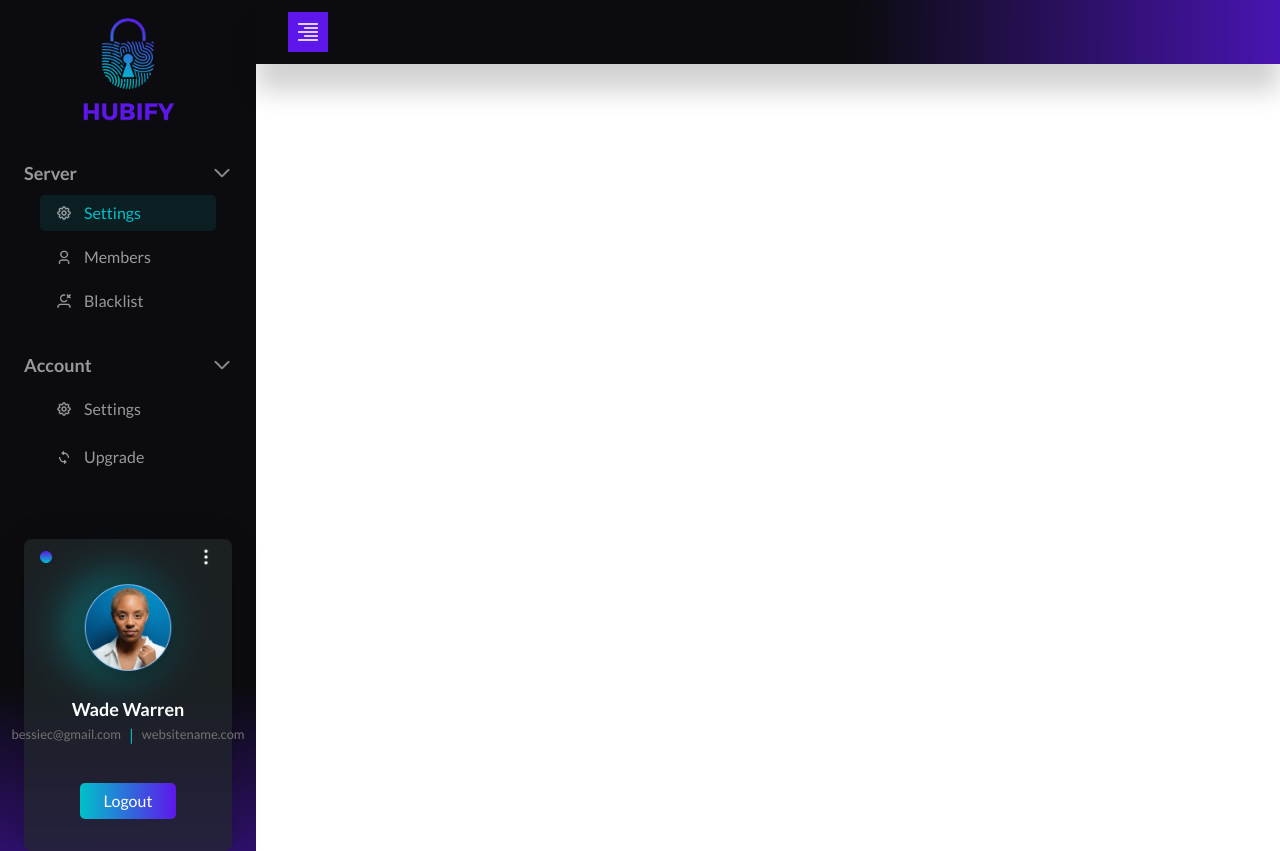
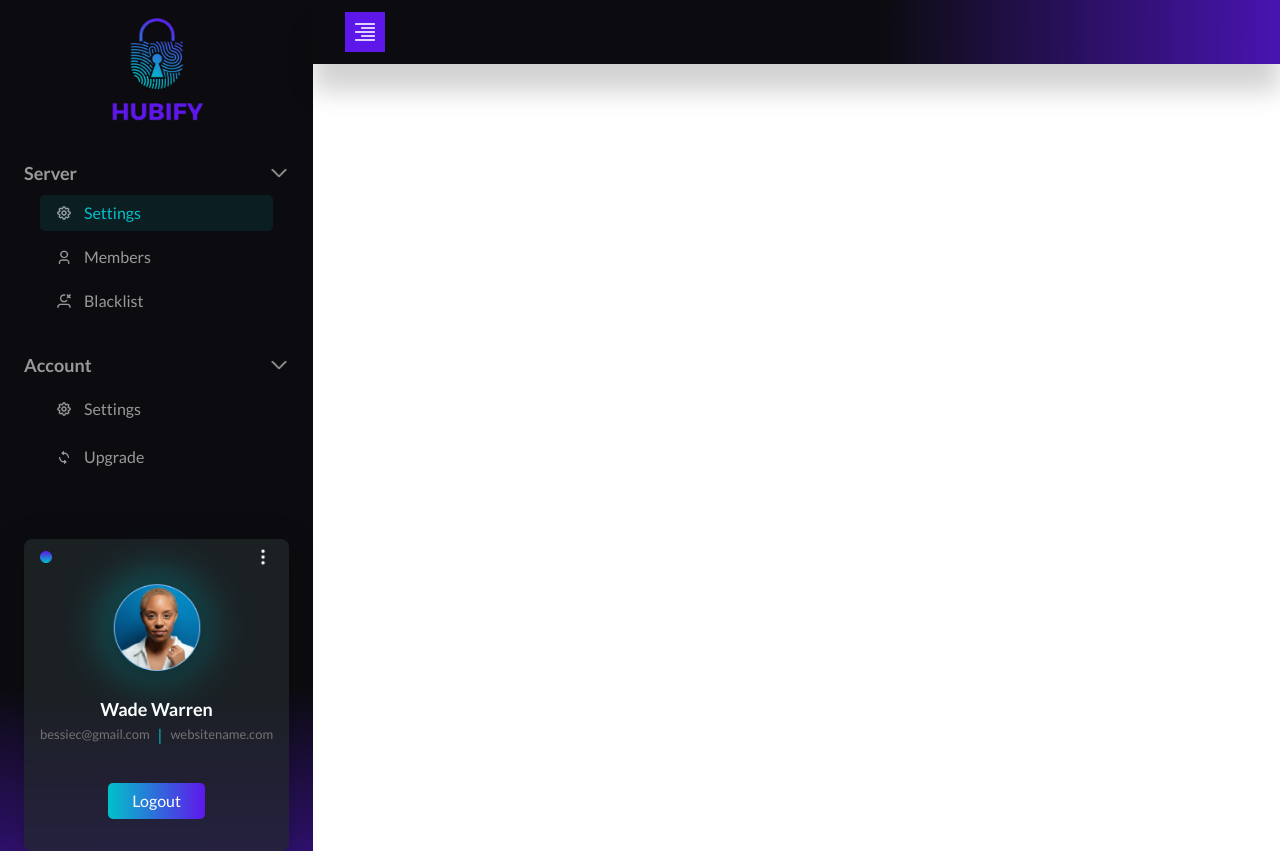
Before and after one commit to Dev-SalamSheikh/Admin-Dashboard-Project, a React (Create React App) app: page /server/settings in a window 1280 px wide. Built offline with nearby package versions, Linux system fonts and the light colour scheme.

Commit message:
navbar issue fixed

```diff
--- a/src/components/Sidebar.jsx
+++ b/src/components/Sidebar.jsx
@@ -12,7 +12,7 @@ import { NavLink } from "react-router-dom";
 const Sidebar = ({ hide }) => {
   return (
     <div
-      className={`min-h-screen min-w-[20%] text-white duration-300 scroll-smooth ${
+      className={`min-h-screen -w-[20%] text-white duration-300 scroll-smooth ${
         hide ? "ml-[-100%]" : ""
       }`}
       style={{
--- a/src/index.js
+++ b/src/index.js
@@ -5,7 +5,7 @@ import App from "./App";
 
 const root = ReactDOM.createRoot(document.getElementById("root"));
 root.render(
-  <>
+  <React.StrictMode>
     <App />
-  </>
+  </React.StrictMode>
 );
--- a/src/pages/AccountSetting.jsx
+++ b/src/pages/AccountSetting.jsx
@@ -3,10 +3,11 @@ import Navbar from "../components/Navbar";
 import Sidebar from "../components/Sidebar";
 
 const AccountSetting = () => {
-  const [hide, setHide] = useState(true);
+  const [hide, setHide] = useState(false);
   const hideandseek = () => {
     setHide(!hide);
   };
+
   return (
     <div className="flex justify-between">
       <Sidebar hide={hide} />
--- a/src/pages/ServerSettings.jsx
+++ b/src/pages/ServerSettings.jsx
@@ -1,15 +1,17 @@
+import { useState } from "react";
 import Navbar from "../components/Navbar";
 import Sidebar from "../components/Sidebar";
 
 const ServerSettings = () => {
+  const [hide, setHide] = useState(false);
+  const hideandseek = () => {
+    setHide(!hide);
+  };
+
   return (
-    <div className="flex min-h-screen">
-      <div className="w-[20%]">
-        <Sidebar />
-      </div>
-      <div className="w-full">
-        <Navbar />
-      </div>
+    <div className="flex justify-between">
+      <Sidebar hide={hide} />
+      <Navbar hideandseek={hideandseek} />
     </div>
   );
 };
```
